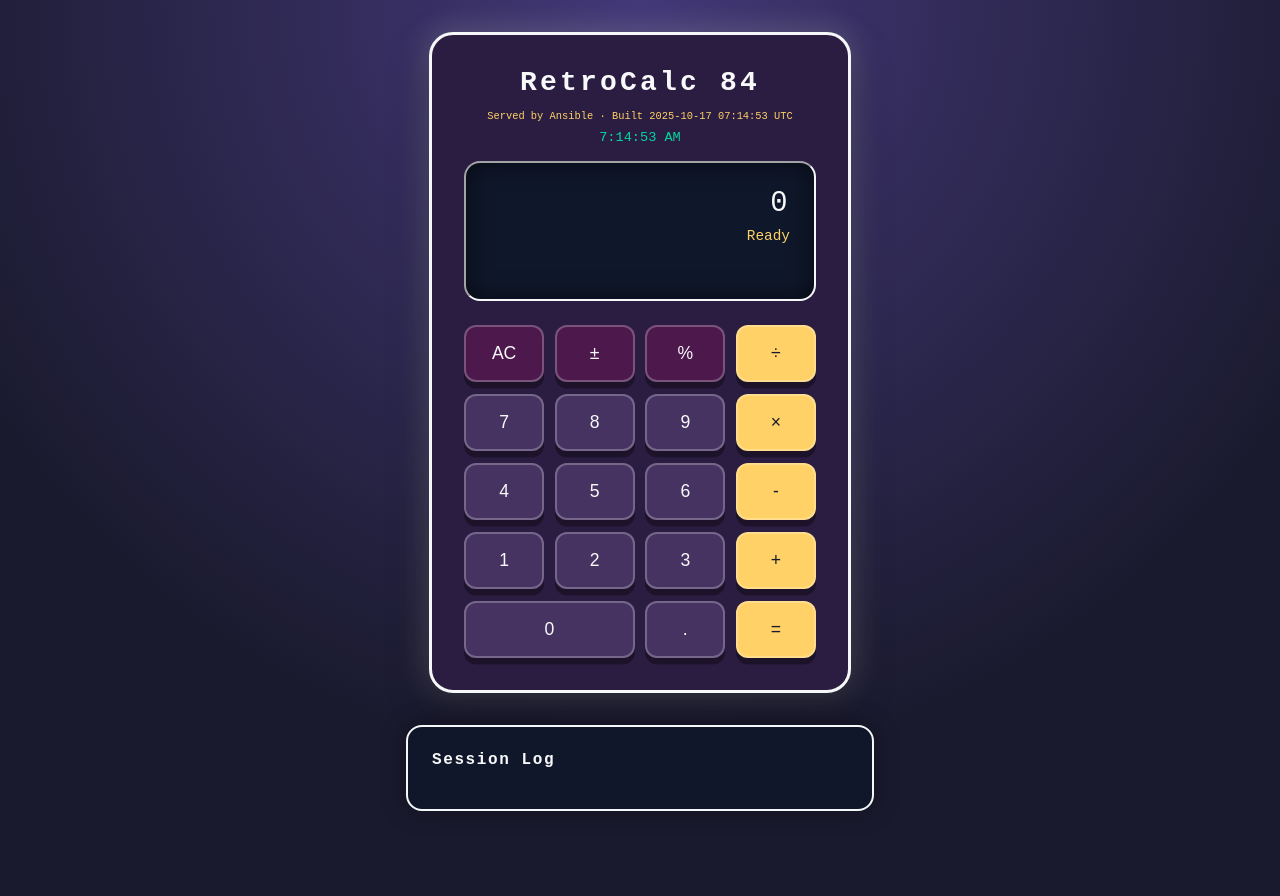
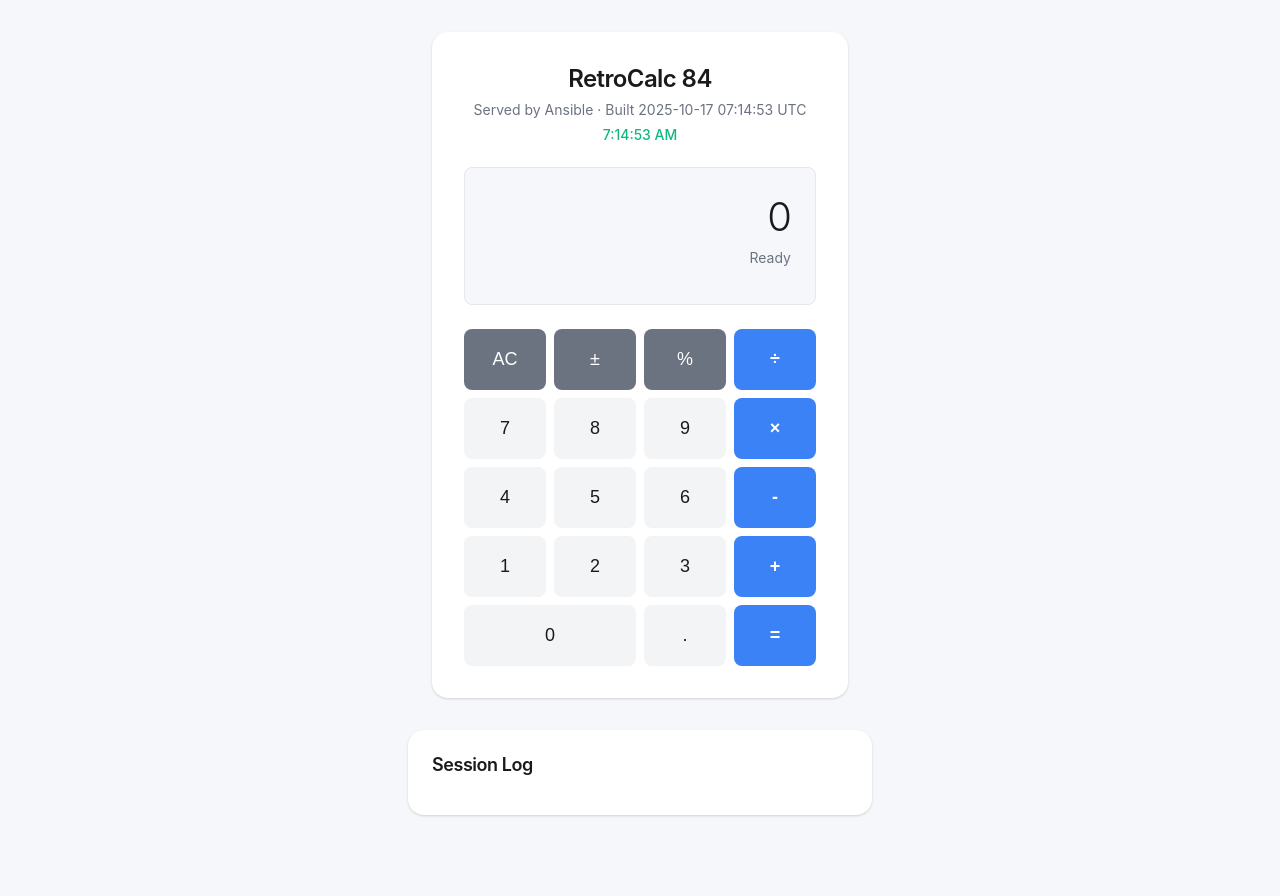
Before and after one commit to rosenpin/my-calculator, a Flask app: page / in a window 1280 px wide. Run offline with Flask 3, Linux system fonts and the light colour scheme.

Commit message:
new calculator design 🎉

```diff
--- a/app/calculator/static/css/style.css
+++ b/app/calculator/static/css/style.css
@@ -1,21 +1,24 @@
 :root {
-  --console-bg: #2b1d42;
-  --console-border: #f5f7f8;
-  --console-glow: rgba(255, 255, 255, 0.25);
-  --key-bg: #463362;
-  --key-border: rgba(255, 255, 255, 0.25);
-  --key-text: #f8f9fa;
-  --accent: #ffd166;
-  --danger: #ef476f;
-  --success: #06d6a0;
-  --shadow: rgba(0, 0, 0, 0.35);
+  --bg-primary: #f5f7fa;
+  --bg-secondary: #ffffff;
+  --text-primary: #1a1a1a;
+  --text-secondary: #6b7280;
+  --accent: #3b82f6;
+  --accent-hover: #2563eb;
+  --success: #10b981;
+  --danger: #ef4444;
+  --key-bg: #f3f4f6;
+  --key-hover: #e5e7eb;
+  --key-operator: #3b82f6;
+  --key-function: #6b7280;
+  --border-color: #e5e7eb;
   font-size: 16px;
 }
 
 body {
-  background: radial-gradient(circle at top, #433878, #1a1a2e 70%);
-  color: var(--key-text);
-  font-family: "Press Start 2P", "Courier New", monospace;
+  background: var(--bg-primary);
+  color: var(--text-primary);
+  font-family: -apple-system, BlinkMacSystemFont, "Segoe UI", Roboto, "Helvetica Neue", Arial, sans-serif;
   min-height: 100vh;
   margin: 0;
   display: flex;
@@ -27,103 +30,117 @@ body {
 }
 
 .console {
-  background: var(--console-bg);
-  border: 3px solid var(--console-border);
-  box-shadow: 0 1rem 2.5rem var(--shadow), 0 0 2rem var(--console-glow);
-  border-radius: 1.5rem;
+  background: var(--bg-secondary);
+  border: none;
+  box-shadow: 0 1px 3px rgba(0, 0, 0, 0.1), 0 1px 2px rgba(0, 0, 0, 0.06);
+  border-radius: 1rem;
   padding: 2rem;
   width: min(22rem, 90vw);
 }
 
 .console__header {
   text-align: center;
-  margin-bottom: 1rem;
+  margin-bottom: 1.5rem;
 }
 
 .console__header h1 {
   margin: 0;
-  font-size: 1.75rem;
-  letter-spacing: 0.2rem;
+  font-size: 1.5rem;
+  font-weight: 600;
+  letter-spacing: -0.025em;
+  color: var(--text-primary);
 }
 
 .console__subtitle {
-  color: var(--accent);
-  font-size: 0.65rem;
-  margin: 0.75rem 0 0 0;
+  color: var(--text-secondary);
+  font-size: 0.875rem;
+  font-weight: 400;
+  margin: 0.5rem 0 0 0;
 }
 
 .console__clock {
-  font-size: 0.85rem;
+  font-size: 0.875rem;
+  font-weight: 500;
   color: var(--success);
   margin-top: 0.5rem;
 }
 
 .console__display {
-  background: #0f172a;
-  border: 2px inset var(--console-border);
-  border-radius: 1rem;
+  background: var(--bg-primary);
+  border: 1px solid var(--border-color);
+  border-radius: 0.5rem;
   padding: 1.5rem;
   margin-bottom: 1.5rem;
   min-height: 5.5rem;
-  box-shadow: inset 0 0 1.5rem rgba(0, 0, 0, 0.6);
 }
 
 .display__entry {
-  font-size: 1.8rem;
+  font-size: 2.5rem;
+  font-weight: 300;
   text-align: right;
-  letter-spacing: 0.15rem;
+  letter-spacing: -0.025em;
   word-break: break-all;
+  color: var(--text-primary);
 }
 
 .display__operation {
   text-align: right;
-  font-size: 0.9rem;
-  color: var(--accent);
+  font-size: 0.875rem;
+  font-weight: 400;
+  color: var(--text-secondary);
   margin-top: 0.5rem;
 }
 
 .console__keypad {
   display: flex;
   flex-direction: column;
-  gap: 0.75rem;
+  gap: 0.5rem;
 }
 
 .keypad__row {
   display: grid;
   grid-template-columns: repeat(4, 1fr);
-  gap: 0.65rem;
+  gap: 0.5rem;
 }
 
 .key {
   background: var(--key-bg);
-  border: 2px solid var(--key-border);
-  border-radius: 0.75rem;
-  padding: 1rem 0;
-  font-size: 1.1rem;
-  color: var(--key-text);
+  border: none;
+  border-radius: 0.5rem;
+  padding: 1.25rem 0;
+  font-size: 1.125rem;
+  font-weight: 400;
+  color: var(--text-primary);
   cursor: pointer;
-  box-shadow: 0 0.4rem 0 var(--shadow);
-  transition: transform 0.1s ease, box-shadow 0.1s ease, background 0.2s;
+  transition: background 0.15s ease, transform 0.05s ease;
 }
 
-.key:hover,
-.key:focus {
-  transform: translateY(-0.1rem);
-  box-shadow: 0 0.6rem 0 var(--shadow);
+.key:hover {
+  background: var(--key-hover);
 }
 
 .key:active {
-  transform: translateY(0.25rem);
-  box-shadow: 0 0.2rem 0 var(--shadow);
+  transform: scale(0.98);
 }
 
 .key--function {
-  background: #4d194d;
+  background: var(--key-function);
+  color: var(--bg-secondary);
+  font-weight: 500;
+}
+
+.key--function:hover {
+  background: #4b5563;
 }
 
 .key--operator {
-  background: var(--accent);
-  color: #1a1a2e;
+  background: var(--key-operator);
+  color: var(--bg-secondary);
+  font-weight: 600;
+}
+
+.key--operator:hover {
+  background: var(--accent-hover);
 }
 
 .key--wide {
@@ -131,18 +148,20 @@ body {
 }
 
 .console__log {
-  background: rgba(15, 23, 42, 0.85);
-  border: 2px solid var(--console-border);
+  background: var(--bg-secondary);
+  border: none;
   border-radius: 1rem;
   padding: 1.5rem;
   width: min(26rem, 90vw);
-  box-shadow: 0 0 1.5rem var(--shadow);
+  box-shadow: 0 1px 3px rgba(0, 0, 0, 0.1), 0 1px 2px rgba(0, 0, 0, 0.06);
 }
 
 .console__log h2 {
   margin-top: 0;
-  font-size: 1rem;
-  letter-spacing: 0.1rem;
+  font-size: 1.125rem;
+  font-weight: 600;
+  letter-spacing: -0.025em;
+  color: var(--text-primary);
 }
 
 #log {
@@ -157,11 +176,13 @@ body {
 }
 
 #log li {
-  background: rgba(255, 255, 255, 0.05);
-  border-radius: 0.5rem;
+  background: var(--bg-primary);
+  border-radius: 0.375rem;
   padding: 0.75rem;
-  font-size: 0.8rem;
-  border-left: 4px solid var(--accent);
+  font-size: 0.8125rem;
+  font-weight: 400;
+  color: var(--text-secondary);
+  border-left: 3px solid var(--accent);
 }
 
 @media (max-width: 480px) {
```
